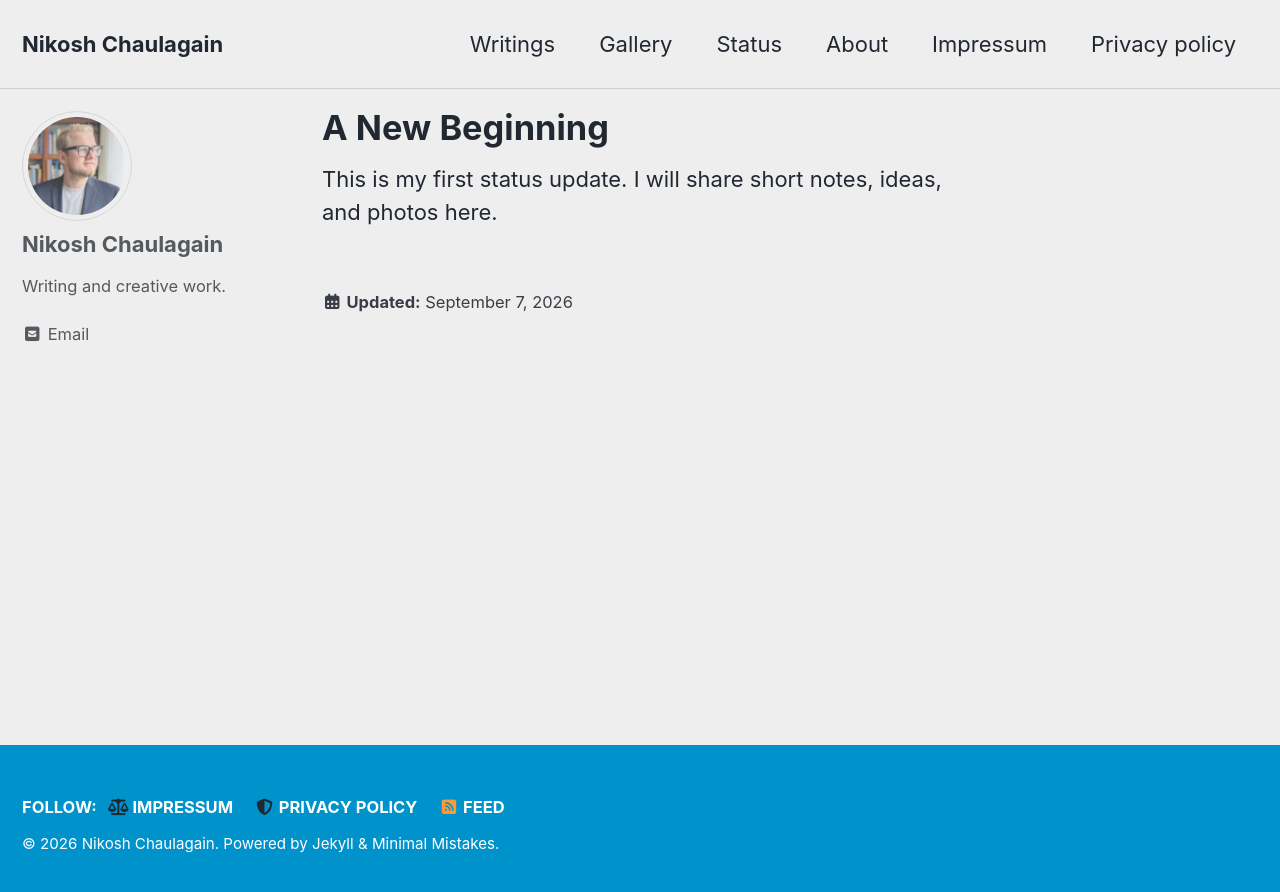
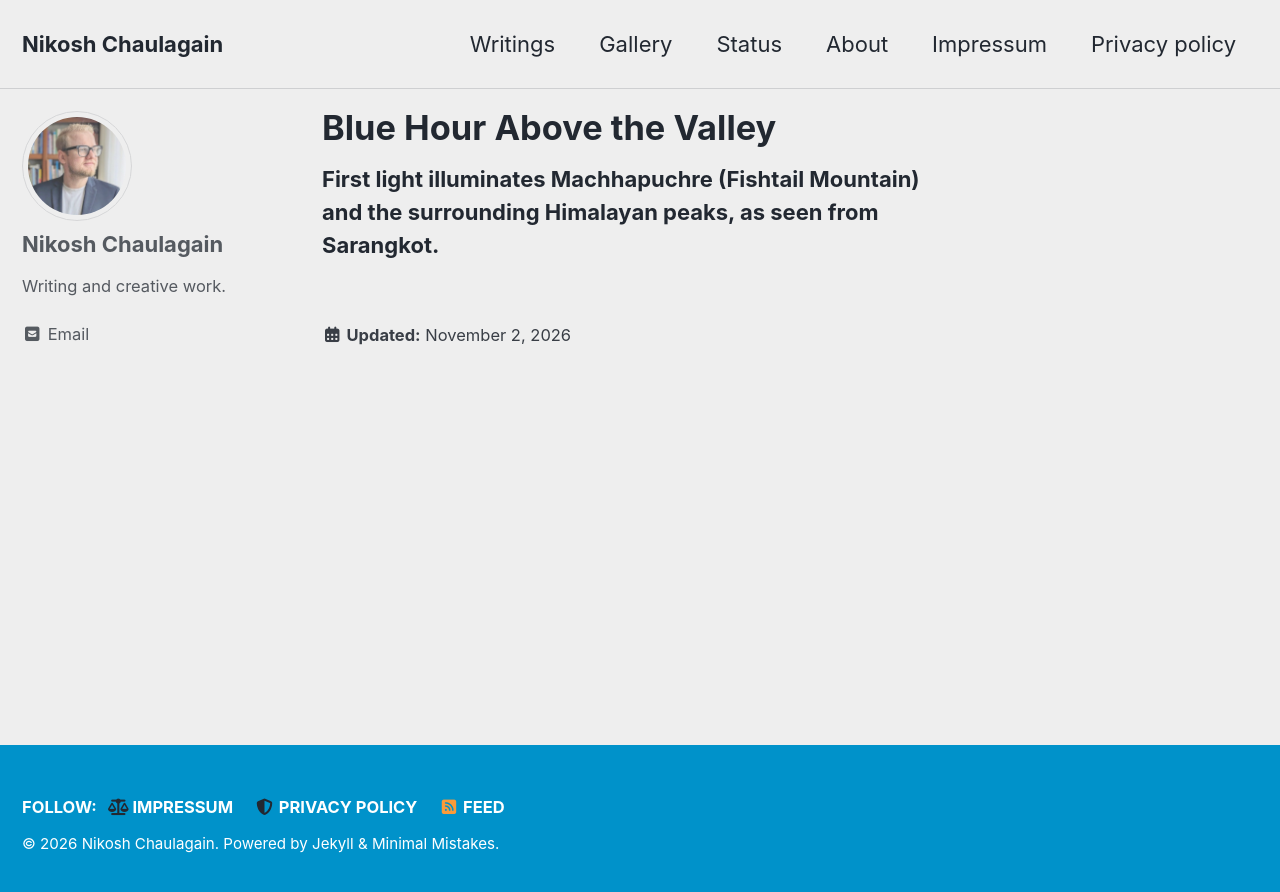
Before and after one commit to 3dartistmax/nikosh-com, a Jekyll site: the page built from _status/2026-09-07-welcome.md, in a window 1280 px wide. Shown: the top 892 px of the page. Built offline with Jekyll 4.4.1, drawn with Linux system fonts in a browser that asks for light colours; cached includes are drawn as plain includes.

```diff
--- a/_status/2026-09-07-welcome.md
+++ b/_status/2026-09-07-welcome.md
@@ -1,7 +1,7 @@
 ---
-title: "A New Beginning"
-date: 2026-09-07 18:00:00 +0000
+title: "Blue Hour Above the Valley"
+date: 2026-11-02 06:32:00 +0545
 image: "/assets/images/status-greeting.svg"
 ---
 
-This is my first status update. I will share short notes, ideas, and photos here.
+**First light illuminates Machhapuchre (Fishtail Mountain) and the surrounding Himalayan peaks, as seen from Sarangkot.**
```
Also changed, not shown: assets/images/status-greeting.svg, assets/images/status-mountain-light.webp (added).
